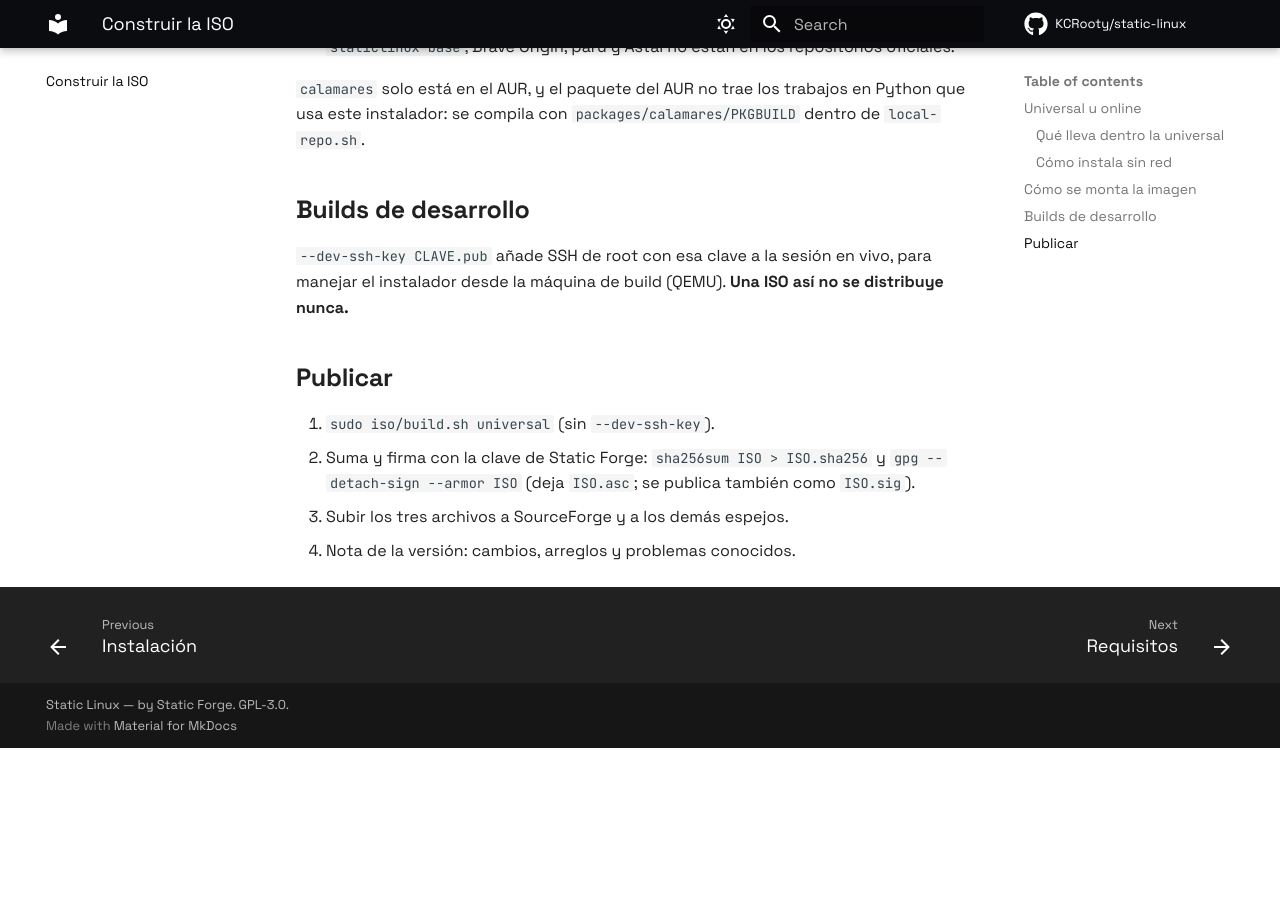
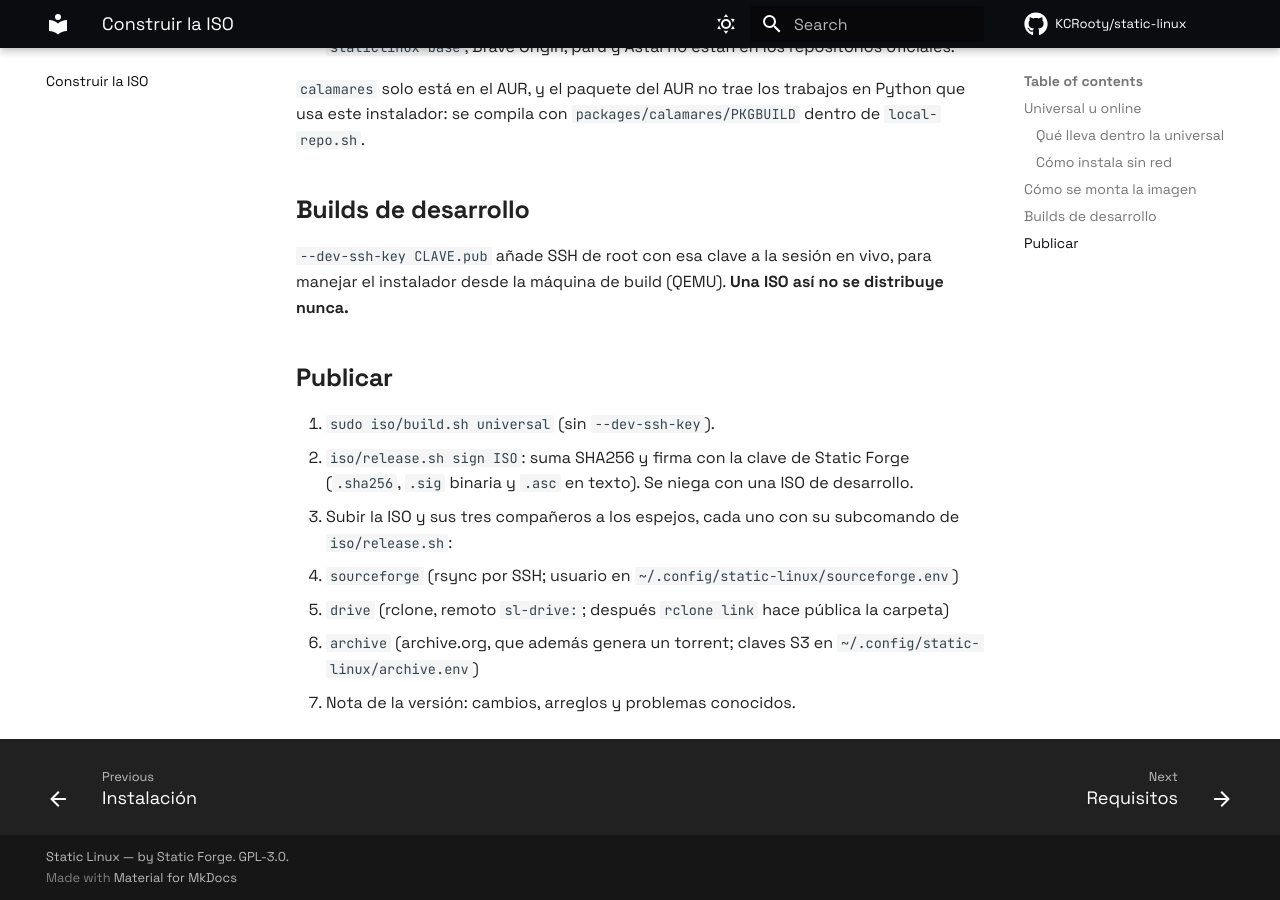
Before and after one commit to KCRooty/static-linux, an MkDocs documentation site: the page built from docs/wiki/iso.md, in a window 1280 px wide and 900 px high, scrolled down 2073 px. Built offline with MkDocs 1.6.1 and Material for MkDocs 9.7.7, drawn with Linux system fonts in a browser that asks for light colours; comment, search, counter and statistics services are not loaded; before the commit the page ends 2821 px from its top, so only the background shows below that.

Commit message:
release.sh: subida a archive.org (con torrent); wiki de publicación al día

```diff
--- a/docs/wiki/iso.md
+++ b/docs/wiki/iso.md
@@ -87,8 +87,13 @@ así no se distribuye nunca.**
 ## Publicar
 
 1. `sudo iso/build.sh universal` (sin `--dev-ssh-key`).
-2. Suma y firma con la clave de Static Forge:
-   `sha256sum ISO > ISO.sha256` y `gpg --detach-sign --armor ISO` (deja
-   `ISO.asc`; se publica también como `ISO.sig`).
-3. Subir los tres archivos a SourceForge y a los demás espejos.
+2. `iso/release.sh sign ISO`: suma SHA256 y firma con la clave de Static
+   Forge (`.sha256`, `.sig` binaria y `.asc` en texto). Se niega con una ISO
+   de desarrollo.
+3. Subir la ISO y sus tres compañeros a los espejos, cada uno con su
+   subcomando de `iso/release.sh`:
+   - `sourceforge` (rsync por SSH; usuario en `~/.config/static-linux/sourceforge.env`)
+   - `drive` (rclone, remoto `sl-drive:`; después `rclone link` hace pública la carpeta)
+   - `archive` (archive.org, que además genera un torrent; claves S3 en
+     `~/.config/static-linux/archive.env`)
 4. Nota de la versión: cambios, arreglos y problemas conocidos.
```
Also changed, not shown: 1 other file.
